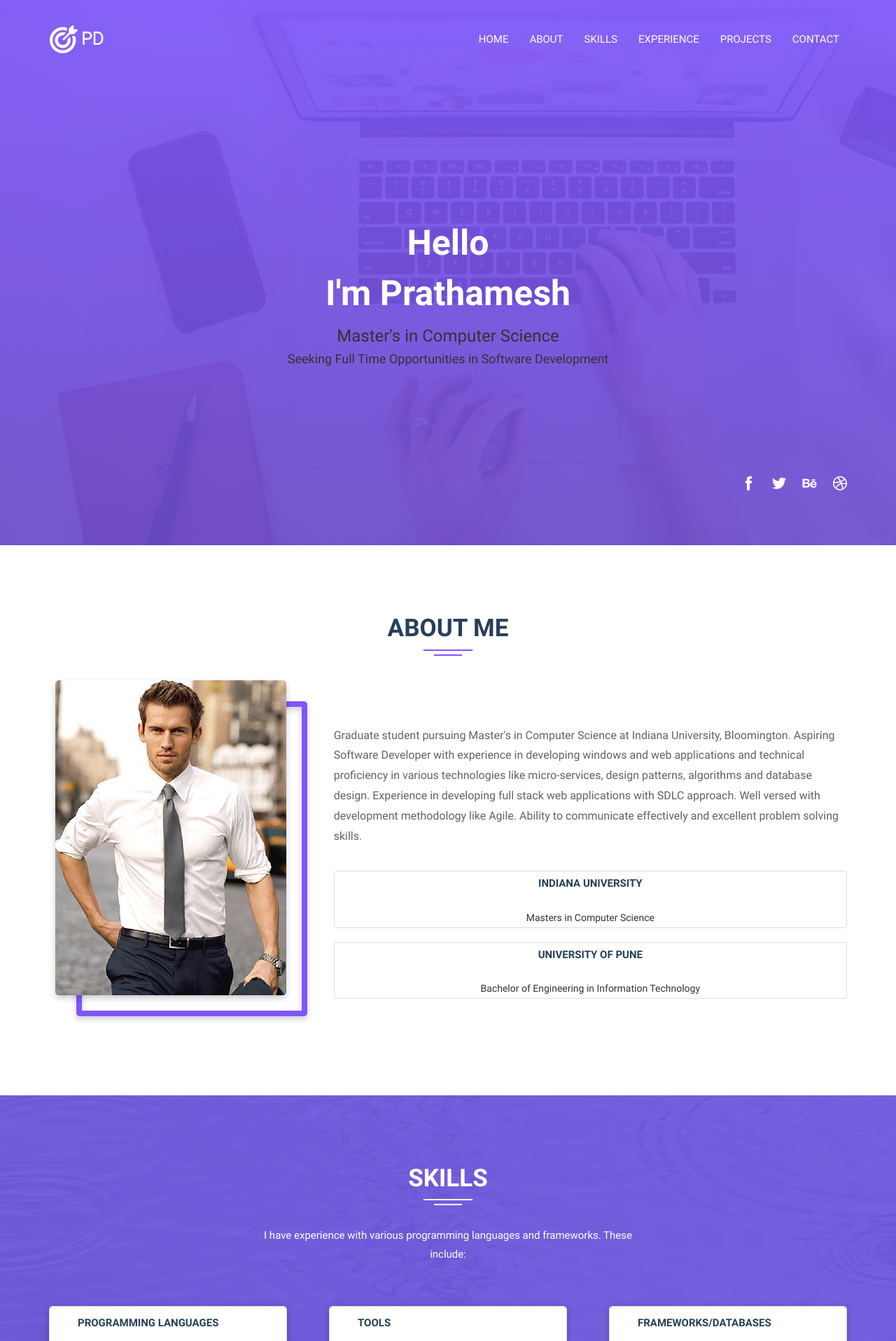
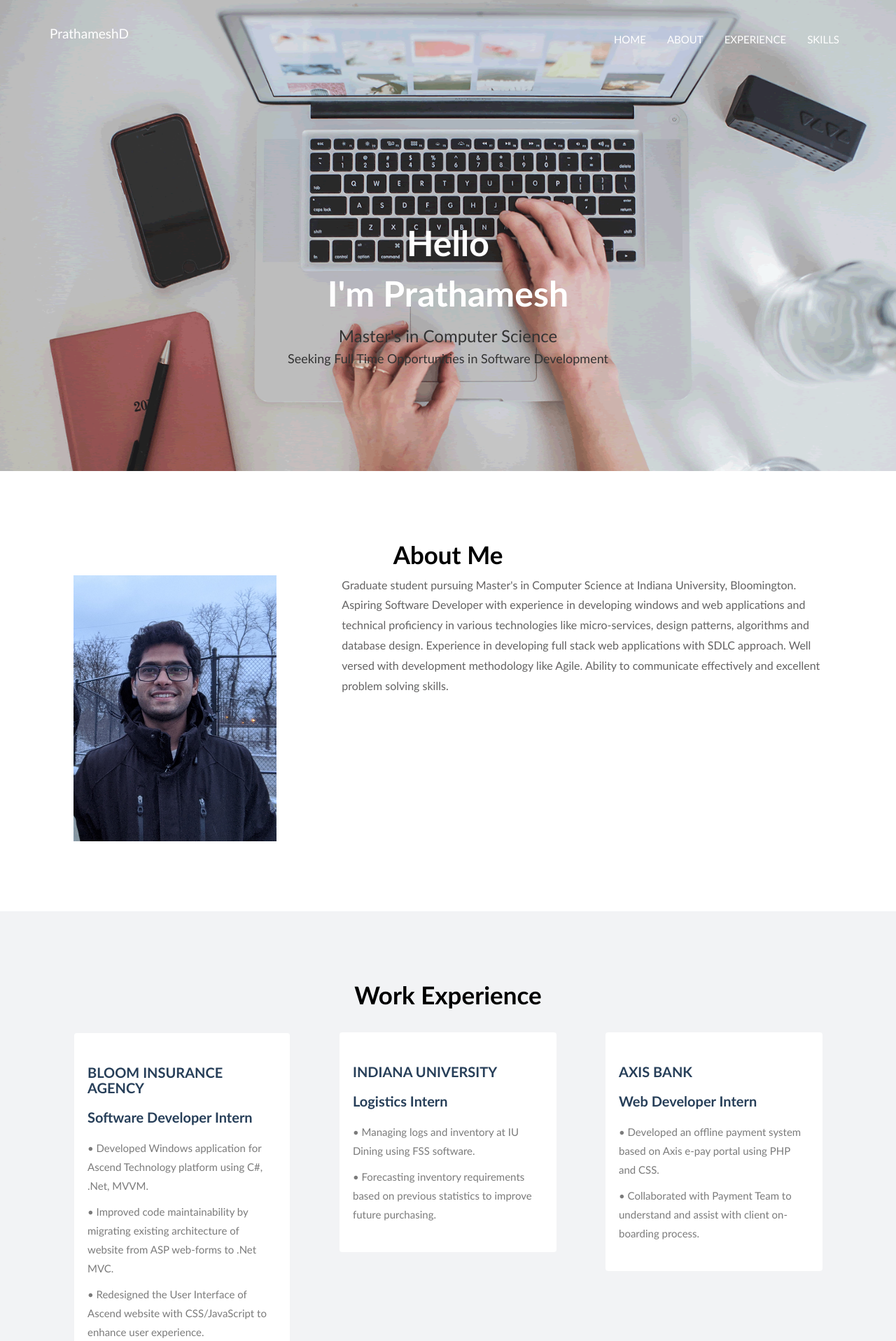
Before and after one commit to prathameshd/portfolio, a PHP site: page / in a window 1280 px wide. Shown: the top 1916 px of the page at 70% size. Run offline with PHP 8.4, Linux system fonts and the light colour scheme; some libraries are stand-ins or nearby versions; some web fonts are replaced.

Commit message:
updated styling

```diff
--- a/css/styles.css
+++ b/css/styles.css
@@ -91,7 +91,7 @@ html,body {
   right: 0;
   top: 0;
   bottom: 0;
-  background: -webkit-linear-gradient( 90deg, rgba(108,76,206, .9) 0%, rgba(127,86,253, .9) 100%);
+  /*background: -webkit-linear-gradient( 90deg, rgba(108,76,206, .9) 0%, rgba(127,86,253, .9) 100%);*/
   z-index: -1;
 }
 
@@ -206,7 +206,8 @@ html,body {
 
 .page-section__title{
   font-size: 35px;
-  color: #273f59;
+  /*color: #273f59;*/
+  color: black;
   text-align: center;
   font-weight: bold;
 }
@@ -224,7 +225,8 @@ html,body {
 
 .page-section__paragraph{
   font-size: 15px;
-  color: #5d5d5d;
+ /* color: #5d5d5d;*/
+ color: black;
   max-width: 540px;
   text-align: center;
   margin-right: auto;
@@ -238,7 +240,7 @@ html,body {
 }
 
 .about__container--narrow{
-  max-width: 1245px;
+  max-width: 1100px;
   margin-right: auto;
   margin-left: auto;
 }
@@ -326,7 +328,7 @@ html,body {
 }
 
 .skill--bg{
-  background: url("../assets/images/skill-background.png") no-repeat;
+  /*background: url("../assets/images/skill-background.png") no-repeat;*/
   background-size: cover;
   position: relative;
   z-index: 1;
@@ -339,12 +341,12 @@ html,body {
   right: 0;
   top: 0;
   bottom: 0;
-  background-color: rgba(120, 88, 221, .9);
+  background-color: #f2f3f5;
   z-index: -1;
 }
 
 .skill__container--narrow{
-  max-width: 1245px;
+  max-width: 1100px;
   margin-right: auto;
   margin-left: auto;
 }
@@ -353,8 +355,8 @@ html,body {
   text-align: left;
   padding: 10px 40px;
   border-radius: 5px;
-  -webkit-box-shadow: 0px 2px 10px 0px rgba(0, 0, 0, 0.2);
-  box-shadow: 0px 2px 10px 0px rgba(0, 0, 0, 0.2);
+  /*-webkit-box-shadow: 0px 2px 10px 0px rgba(0, 0, 0, 0.2);
+  box-shadow: 0px 2px 10px 0px rgba(0, 0, 0, 0.2);*/
 }
 
 .skill .thumbnail .progress-bar{
@@ -386,8 +388,8 @@ html,body {
 
 .service .thumbnail{
   padding: 30px 19px;
-  -webkit-box-shadow: 0px 2px 10px 0px rgba(0, 0, 0, 0.15);
-  box-shadow: 0px 2px 10px 0px rgba(0, 0, 0, 0.15);
+  /*-webkit-box-shadow: 0px 2px 10px 0px rgba(0, 0, 0, 0.15);
+  box-shadow: 0px 2px 10px 0px rgba(0, 0, 0, 0.15);*/
   border: 0;
 }
 
@@ -970,3 +972,13 @@ html,body {
   color: #fff;
   font-family: Roboto-Light;
 }
+
+body{
+  font-family: "Trebuchet MS", Helvetica, sans-serif;
+}
+
+/*
+.thumbnail:hover{
+box-shadow: 0 8px 16px 0 rgba(0,0,0,0.2);
+transition: 0.8s;
+}*/
--- a/index.html
+++ b/index.html
@@ -22,16 +22,16 @@
             <span class="icon-bar"></span>
             <span class="icon-bar"></span>
           </button>
-          <a class="navbar-brand" href="#">PD</a>
+          <a style="background-color: transparent;color: #fff;font-size: 19px" class="" href="">PrathameshD</a>
         </div>
         <div class="collapse navbar-collapse" id="myNavbar">
           <ul class="nav navbar-nav">
             <li><a href="#">HOME</a></li>
             <li><a href="#about">ABOUT</a></li>
+                        <li><a href="#experience">EXPERIENCE</a></li>
             <li><a href="#skills">SKILLS</a></li>
-            <li><a href="#experience">EXPERIENCE</a></li>
-            <li><a href="#">PROJECTS</a></li>
-            <li><a href="#">CONTACT</a></li>
+            <!--<li><a href="#">PROJECTS</a></li>
+            <li><a href="#">CONTACT</a></li>-->
           </ul>
         </div>
       </nav>
@@ -48,29 +48,28 @@
         </ul>-->
         <!--<a class="header__button" href="#">HAVE PROJECT? LET'S TALK</a>-->
       </div>
-      <div class="social-icon pull-right">
+<!--      <div class="social-icon pull-right">
         <ul>
           <li><a href="#"><i class="flaticon-facebook-letter-logo"></i></a></li>
           <li><a href="#"><i class="flaticon-twitter-logo"></i></a></li>
           <li><a href="#"><i class="flaticon-behance-logo"></i></a></li>
           <li><a href="#"><i class="flaticon-dribbble-logo"></i></a></li>
         </ul>
-      </div>
+      </div>-->
     </div>
   </header>
 
-  <section id="about" class="section">
+  <section id="about" class="section" style="background-color: #ffffff">
     <div class="container about__container--narrow">
       <div class="page-section">
-        <h2 class="page-section__title">ABOUT ME</h2>
-          <img class="page-section__title-style" src="assets/images/title-style.png" alt="">
+        <h2 class="page-section__title">About Me</h2>
           <div class="row gutters-80">
             <div class="col-md-4">
               <div class="about__image">
-                <img src="assets/images/about-me-image.png" alt="">
+                <img src="assets/images/profile.jpg" alt="" height="380px" width="290px">
               </div>
             </div>
-            <div class="col-md-8 about__content">
+            <div class="col-md-8 ">
               <p class="about__description">Graduate student pursuing Master's in Computer Science at Indiana University, Bloomington. Aspiring Software Developer with experience in developing windows and web applications and technical proficiency in various technologies like micro-services, design patterns, algorithms and database design. Experience in developing full stack web applications with SDLC approach. Well versed with development methodology like Agile. Ability to communicate effectively and excellent problem solving skills. </p>
               <!--<div class="row row--margin-top">
                 <div class="col-md-4">
@@ -90,77 +89,37 @@
                   <a class="button button--colorful button--margin" href="#">HIRE ME</a>
                 </div>
               </div>-->
-                    <div class="thumbnail text-center">
+
+
+              <!--<div class="row">
+                    <div class="col-sm-6 text-center" style="border: 1px solid #f2f3f5">
               <img src="" alt="">
               <h4 class="skill__single-part__title">INDIANA UNIVERSITY</h4>
-                     Masters in Computer Science
+                     <p>Masters in Computer Science<br>2018-2020<p>
             </div>
-                  <div class="thumbnail text-center">
+                    <div class="col-sm-6 text-center" style="border: 1px solid #f2f3f5">
               <img src="" alt="">
               <h4 class="skill__single-part__title">UNIVERSITY OF PUNE</h4>
-                     Bachelor of Engineering in Information Technology
+                     <p>Bachelor of Engineering in Information Technology<br>2013-2017</p>
             </div>
+          </div>-->
+
             </div>
           </div>
 		</div>
     </div>
   </section>
 
-  <section id="skills" class="skill skill--bg">
+
+
+  <section id="experience" class="service" style="background-color: #f2f3f5;">
     <div class="container skill__container--narrow">
       <div class="page-section">
-        <h2 class="page-section__title page-section__title--white">SKILLS</h2>
-        <img class="page-section__title-style" src="assets/images/title-style-white.png" alt="">
-        <p class="page-section__paragraph page-section__paragraph--white">I have experience with various programming languages and frameworks. These include: </p>
-        <div class="row gutters-60">
-          <div class="col-md-4">
-            <div class="thumbnail text-center">
-              <img src="" alt="">
-              <h4 class="skill__single-part__title">PROGRAMMING LANGUAGES</h4>
-              <!--<div class="progress">
-                <div class="progress-bar" role="progressbar" style="width:80%;background-color: #7FB7FA;">
-                </div>
-              </div>-->
-              <ul>
-              	<li>Java</li><li> Python</li><li> C</li><li> JavaScript</li><li> HTML</li><li> CSS</li><li> Bootstrap</li><li> C#</li>
-
-              </ul>
-            </div>
-          </div>
-          <div class="col-md-4">
-            <div class="thumbnail text-center">
-              <img src="" alt="">
-              <h4 class="skill__single-part__title">TOOLS</h4>
-                          <ul>
-              	<li>JIRA</li><li> Tableau</li><li> Git</li><li> Jenkins</li><li> SonarQube</li><li> Bamboo</li><li> Confluence</li><li> Eclipse</li>
-              </ul>
-            </div>
-          </div>
-          <div class="col-md-4">
-            <div class="thumbnail text-center">
-              <img src="" alt="">
-              <h4 class="skill__single-part__title">FRAMEWORKS/DATABASES</h4>
-              <ul><li>React.js</li><li>Node.js</li>
-              	<li>MVC
-              	</li>
-              	<li>Spring Boot</li><li>Agile</li><li>MySQL</li><li>PostgreSQL</li>
-              </ul>
-            </div>
-          </div>
-        </div>
-      </div>
-    </div>
-  </section>
-
-  <section id="experience" class="service">
-    <div class="container">
-      <div class="page-section">
-        <h2 class="page-section__title">WORK EXPERIENCE</h2>
-        <img class="page-section__title-style" src="assets/images/title-style.png" alt="">
+        <h2 class="page-section__title">Work Experience</h2><br>
         <!--<p class="page-section__paragraph">Lorem ipsum dolor sit amet, consectetur adipisicing elit, sed do eiusmod tempor incididunt ut labore et dolore magna aliqua. </p>-->
         <div class="row gutters-70">
           <div class="col-md-4">
-            <div class="thumbnail text-left">
+            <div class="thumbnail text-left" style="border: 1px solid #f2f3f5;background-color: #ffffff">
               <img src="" alt="">
               <h4 class="service__single-section__title">BLOOM INSURANCE AGENCY</h4>
               <h6 class="service__single-section__title">Software Developer Intern</h6>
@@ -194,6 +153,52 @@
     </div>
   </section>
 
+    <section id="skills" class="skill skill--bg" style="background-color: #f2f3f5">
+    <div class="container skill__container--narrow">
+      <div class="page-section">
+        <h2 class="page-section__title ">Technical Skills</h2><br>
+        <!--<p class="page-section__paragraph ">I have experience with various programming languages and frameworks. These include: </p>-->
+        <div class="row gutters-60">
+          <div class="col-md-4">
+            <div class="thumbnail text-center" style="border: 1px solid #f2f3f5;background-color: #ffffff">
+              <img src="" alt="">
+              <h4 class="service__single-section__title">PROGRAMMING LANGUAGES</h4>
+              <!--<div class="progress">
+                <div class="progress-bar" role="progressbar" style="width:80%;background-color: #7FB7FA;">
+                </div>
+              </div>-->
+              <ul class="service__single-section__paragraph">
+                <li>Java</li><li> Python</li><li> C</li><li> JavaScript</li><li> HTML</li><li> CSS</li><li> Bootstrap</li><li> C#</li>
+
+              </ul>
+            </div>
+          </div>
+          <div class="col-md-4">
+            <div class="thumbnail text-center" style="border: 1px solid #f2f3f5;background-color: #ffffff">
+              <img src="" alt="">
+            <h4 class="service__single-section__title">TOOLS</h4>
+              <ul class="service__single-section__paragraph">
+                <li>JIRA</li><li> Tableau</li><li> Git</li><li> Jenkins</li><li> SonarQube</li><li> Bamboo</li><li> Confluence</li><li> Eclipse</li>
+              </ul>
+            </div>
+          </div>
+          <div class="col-md-4">
+            <div class="thumbnail text-center" style="border: 1px solid #f2f3f5;background-color: #ffffff">
+              <img src="" alt="">
+             <h4 class="service__single-section__title">FRAMEWORKS/DATABASES</h4>
+                            <ul class="service__single-section__paragraph">
+<li>React.js</li><li>Node.js</li>
+                <li>MVC
+                </li>
+                <li>Spring Boot</li><li>Agile</li><li>MySQL</li><li>PostgreSQL</li>
+              </ul>
+            </div>
+          </div>
+        </div>
+      </div>
+    </div>
+  </section>
+<!--
   <section class="overview overview--bg">
     <div class="container">
       <div class="page-section">
@@ -221,8 +226,9 @@
       </div>
       </div>
     </div>
-  </section>
+  </section>-->
 
+<!--
   <section class="portfolio">
     <div class="container">
       <div class="page-section">
@@ -327,6 +333,8 @@
       </div>
     </div>
   </section>
+
+-->
 <!--
   <section class="slider slider--bg">
     <div id="myCarousel" class="carousel container slide" data-ride="carousel">
@@ -608,7 +616,7 @@
       </div>
     </div>
   </section>-->
-
+<!--
   <section class="blog">
     <div class="container">
       <div class="page-section">
@@ -647,7 +655,7 @@
       </div>
     </div>
   </section>
-
+-->
 <!--
   <footer class="footer footer--bg">
     <div class="container text-center">
```
Also changed, not shown: assets/images/profile.jpg (added).
